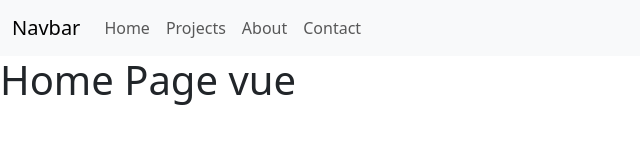
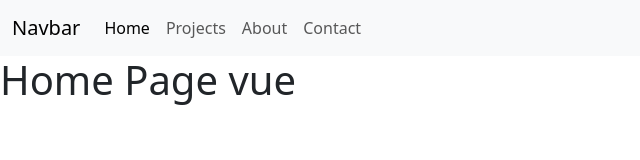
Before and after one commit to MarcoBione/vite-boolfolio, a Vue app: page / in a window 1280 px wide. Shown: the top 160 px of the page, without its empty margins (0-640 px from the left). Built offline with nearby package versions, Linux system fonts and the light colour scheme; no server answers.

Commit message:
Add active class to navbar @ HeaderComponent

```diff
--- a/src/components/HeaderApp.vue
+++ b/src/components/HeaderApp.vue
@@ -17,7 +17,8 @@
 
                         <!-- per fare routing non si usano le ancore normali -->
                         <!-- <a class="nav-link active" aria-current="page" href="#">Home</a> -->
-                        <router-link :to="{ name: route.route }" class="nav-link">{{ route.name }}</router-link>
+                        <router-link :to="{ name: route.route }" class="nav-link" active-class="active">{{ route.name
+                        }}</router-link>
 
 
                     </li>
```
